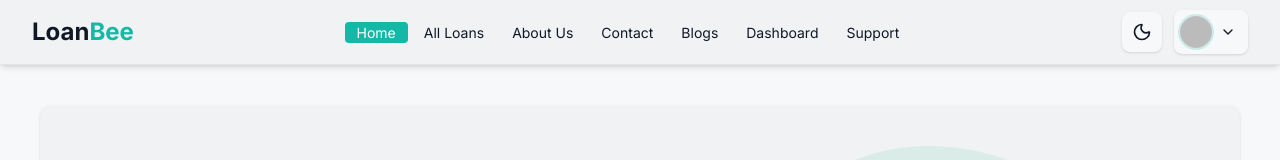
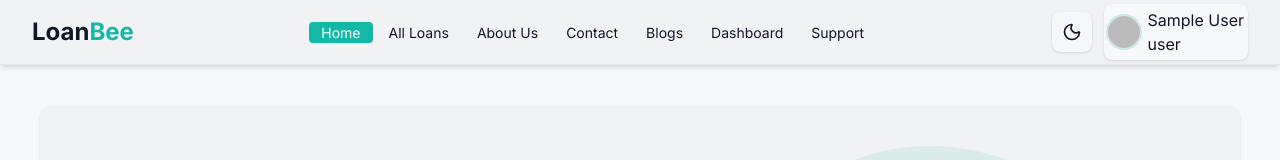
Before and after one commit to hossain-shifat/Micro-Loan, a React (Vite) app: page / in a window 1280 px wide. Shown: the top 160 px of the page. Built offline with nearby package versions, Linux system fonts and the light colour scheme; no server answers; sample sign-in values are in the browser's storage.

Commit message:
Make navbar updated

```diff
--- a/src/Layouts/DashboardLayout/DashboardLayout.jsx
+++ b/src/Layouts/DashboardLayout/DashboardLayout.jsx
@@ -53,9 +53,8 @@ const DashbordLayout = () => {
                                     <h1 className="font-bold capitalize">{user.displayName}</h1>
                                     <p className="text-sm">{role}</p>
                                 </div>
-                                <ChevronDown size={18} className="text-base-content/60" />
                             </div>
-                            <ul tabIndex={0} className="dropdown-content menu bg-base-100 rounded-lg z-[1] w-52 p-2 shadow-lg border border-base-300 mt-2">
+                            <ul tabIndex={0} className="dropdown-content menu bg-base-100 rounded-lg z-10 w-52 p-2 shadow-lg border border-base-300 mt-2">
                                 <li>
                                     <Link to='/dashboard/my-profile' className="flex items-center gap-3 hover:bg-primary/10">
                                         <User size={18} />
--- a/src/Shared/Navbar/Navbar.jsx
+++ b/src/Shared/Navbar/Navbar.jsx
@@ -4,10 +4,12 @@ import Logo from '../../Components/Logo/Logo'
 import { useTheme } from '../../Hooks/ThemeHook/useTheme'
 import { Link, NavLink } from 'react-router'
 import useAuth from '../../Hooks/UseAuth/useAuth'
+import useRole from '../../Hooks/Role/useRoll'
 
 const Navbar = () => {
     const [theme, toggleTheme] = useTheme()
     const { user, logOut } = useAuth()
+    const { role } = useRole()
     const [isProfileOpen, setIsProfileOpen] = useState(false)
     const [isMobileMenuOpen, setIsMobileMenuOpen] = useState(false)
     const profileRef = useRef(null)
@@ -128,21 +130,22 @@ const Navbar = () => {
                         {user ? (
                             <div className="relative" ref={profileRef}>
                                 {/* Profile Dropdown Button */}
+                                <div onClick={() => setIsProfileOpen(!isProfileOpen)} className="flex items-center gap-2 p-1 px4 rounded-lg bg-base-100 hover:bg-base-300 shadow-sm transition-all duration-200 hover:scale-105 active:scale-95">
                                     <button
-                                    onClick={() => setIsProfileOpen(!isProfileOpen)}
-                                    className="flex items-center gap-2 p-1.5 pr-3 rounded-lg bg-base-100 hover:bg-base-300 shadow-sm transition-all duration-200 hover:scale-105 active:scale-95"
+                                        // onClick={() => setIsProfileOpen(!isProfileOpen)}
+                                        className=""
                                     >
                                         <img
                                             src={user.photoURL}
                                             alt="Profile"
                                             className="w-8 h-8 rounded-full object-cover ring-2 ring-primary/20"
                                         />
-                                    <ChevronDown
-                                        size={16}
-                                        className={`hidden sm:block text-base-content transition-transform duration-200 ${isProfileOpen ? 'rotate-180' : ''
-                                            }`}
-                                    />
                                     </button>
+                                    <div>
+                                        <p>{user.displayName}</p>
+                                        <p>{role}</p>
+                                    </div>
+                                </div>
 
                                 {/* Dropdown Menu */}
                                 {isProfileOpen && (
```
Also changed, not shown: src/index.css (line endings or trailing spaces). Lines whose indentation alone changed are shown as unchanged.
